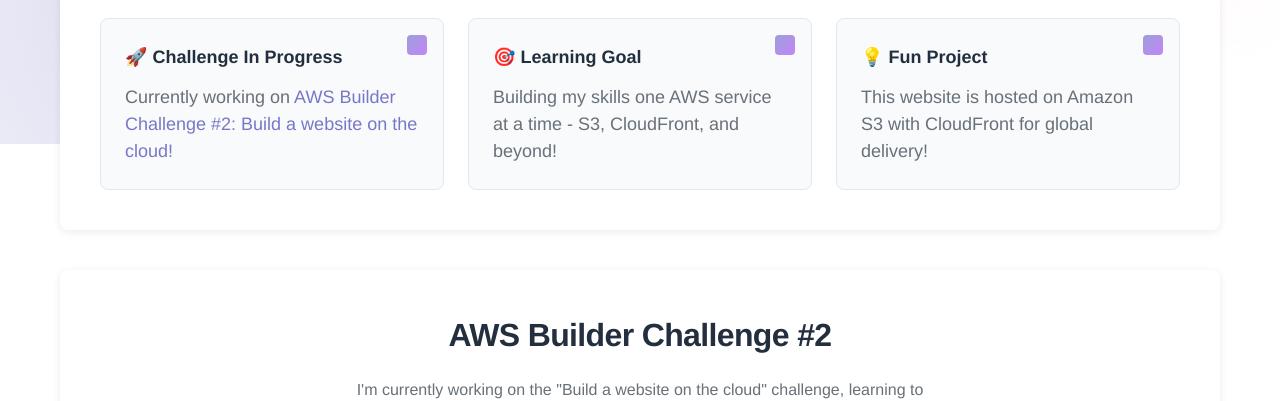
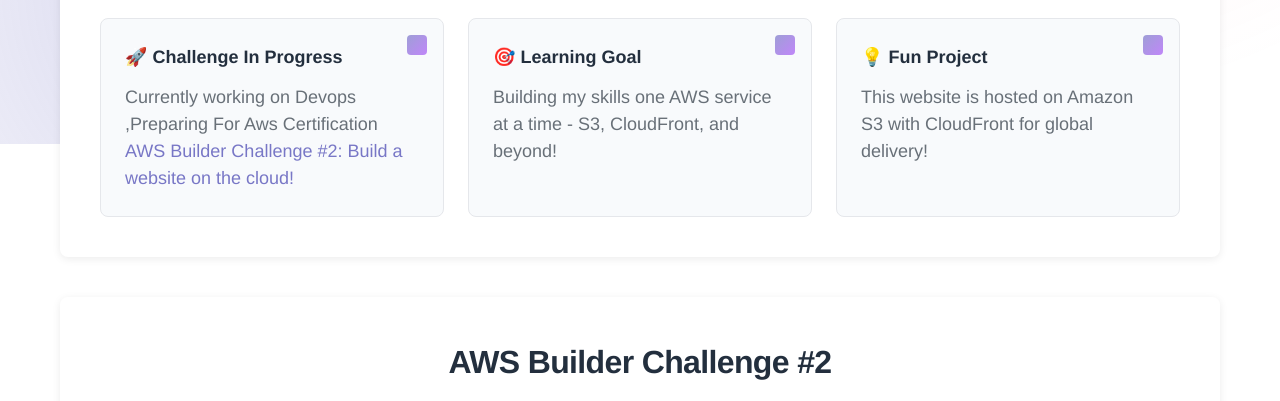
Before and after one commit to Nrs1682/My-Builder-Challenge-website, a plain HTML site: page index.html in a window 1280 px wide. Shown: the part 656-1057 px from the top of the page. Drawn offline with Linux system fonts and the light colour scheme; a script that the page names is missing.

```diff
--- a/index.html
+++ b/index.html
@@ -20,7 +20,7 @@
             <div class="facts-grid">
                 <div class="fact-card">
                     <h4>🚀 Challenge In Progress</h4>
-                    <p>Currently working on <a href="https://builder.aws.com/content/31C2WxIDSQive7q2Dv5xNFCmYJj/aws-builder-challenge-2-build-a-website-on-the-cloud?trk=86c76c09-e8f4-4138-badc-604ce7bc5d77&sc_channel=el" target="_blank">AWS Builder Challenge #2: Build a website on the cloud!</a></p>
+                    <p>Currently working on Devops ,Preparing For Aws Certification <a href="https://builder.aws.com/content/31C2WxIDSQive7q2Dv5xNFCmYJj/aws-builder-challenge-2-build-a-website-on-the-cloud?trk=86c76c09-e8f4-4138-badc-604ce7bc5d77&sc_channel=el" target="_blank">AWS Builder Challenge #2: Build a website on the cloud!</a></p>
                 </div>
                 <div class="fact-card">
                     <h4>🎯 Learning Goal</h4>
```
